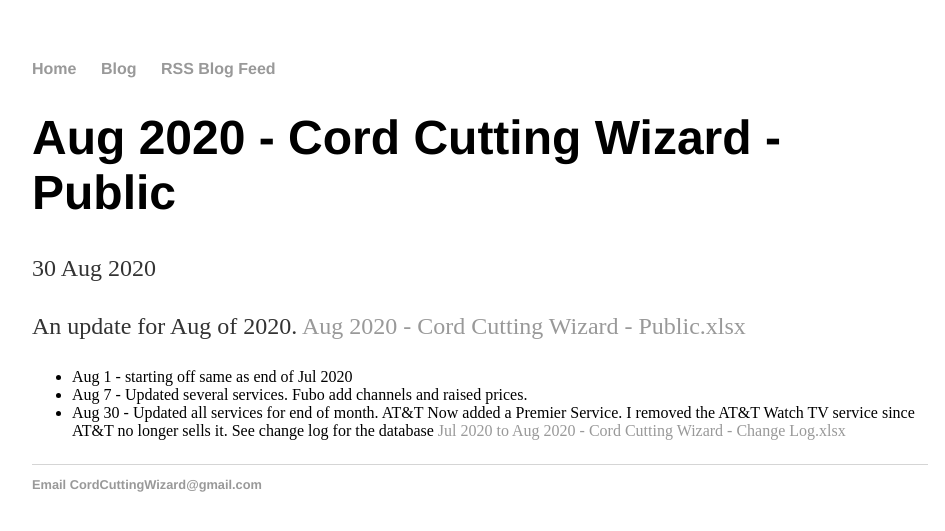
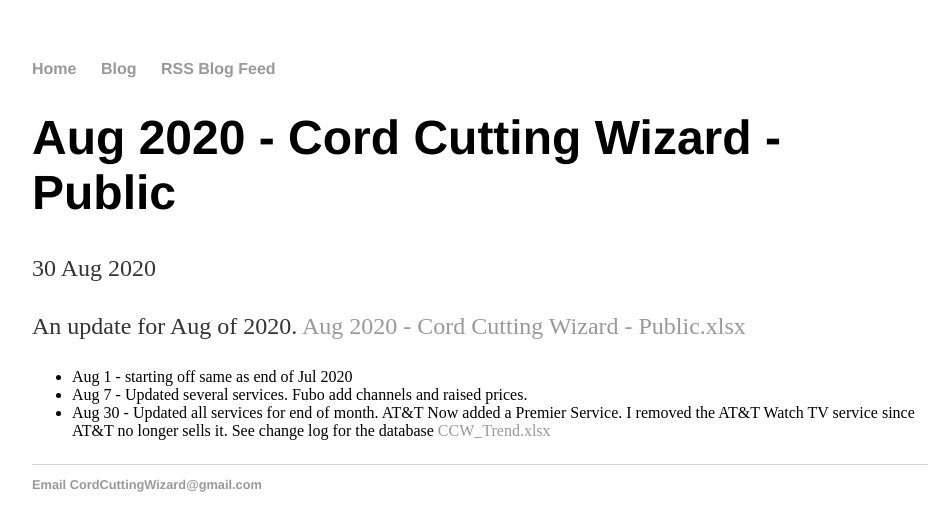
Before and after one commit to wjhladik/wjhladik.github.io, a Jekyll site: the page built from _posts/2020-08-30-Aug-2020-Cord-Cutting-Wizard-Public.md, in a window 1280 px wide. Shown: the top 531 px of the page, without its empty margins (160-1105 px from the left). Built offline with Jekyll 4.4.1, drawn with Linux system fonts in a browser that asks for light colours.

Commit message:
Update 2020-08-30-Aug-2020-Cord-Cutting-Wizard-Public.md

```diff
--- a/_posts/2020-08-30-Aug-2020-Cord-Cutting-Wizard-Public.md
+++ b/_posts/2020-08-30-Aug-2020-Cord-Cutting-Wizard-Public.md
@@ -8,4 +8,4 @@
     <ul>
       <li>Aug 1 - starting off same as end of Jul 2020
       <li>Aug 7 - Updated several services. Fubo add channels and raised prices.
-      <li>Aug 30 - Updated all services for end of month. AT&T Now added a Premier Service. I removed the AT&T Watch TV service since AT&T no longer sells it. See change log for the database <a href="/Jul 2020 to Aug 2020 - Cord Cutting Wizard - Change Log.xlsx">Jul 2020 to Aug 2020 - Cord Cutting Wizard - Change Log.xlsx</a>
+      <li>Aug 30 - Updated all services for end of month. AT&T Now added a Premier Service. I removed the AT&T Watch TV service since AT&T no longer sells it. See change log for the database <a href="/CCW_Trend.xlsx">CCW_Trend.xlsx</a>
```
